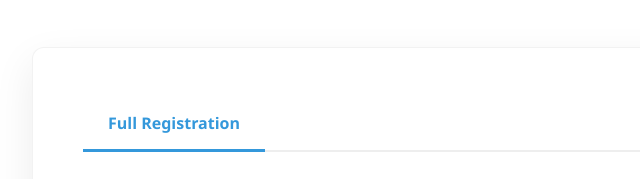
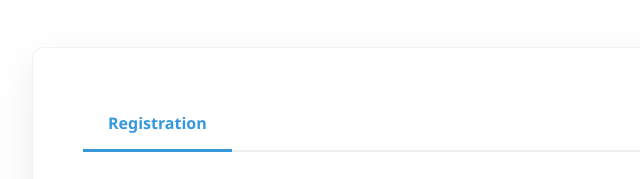
Before and after one commit to yadhumanikandan/accoplacers, a plain HTML site: page index.html in a window 1280 px wide. Shown: the part 3939-4118 px from the top of the page, 158-798 px from the left. Drawn offline with Linux system fonts and the light colour scheme.

Commit message:
ready for demo

```diff
--- a/index.html
+++ b/index.html
@@ -126,7 +126,7 @@
             <h2>Join Accoplacers</h2>
             <div class="form-container">
                 <div class="form-tabs">
-                    <div class="form-tab active" data-tab="register">Full Registration</div>
+                    <div class="form-tab active" data-tab="register">Registration</div>
                 </div>
 
                 <!-- Full Registration Form -->
```
Also changed, not shown: 4 other files.
